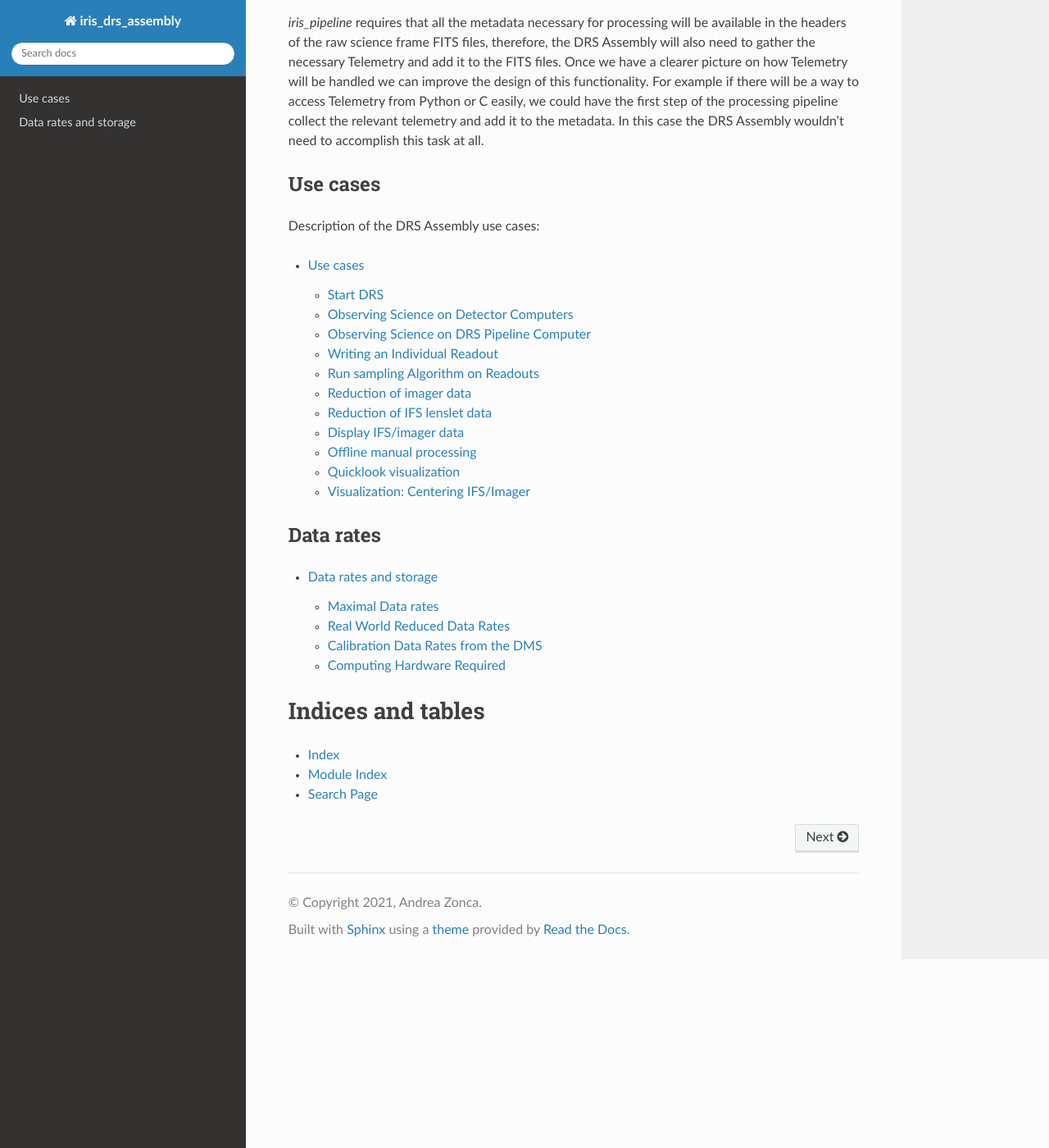
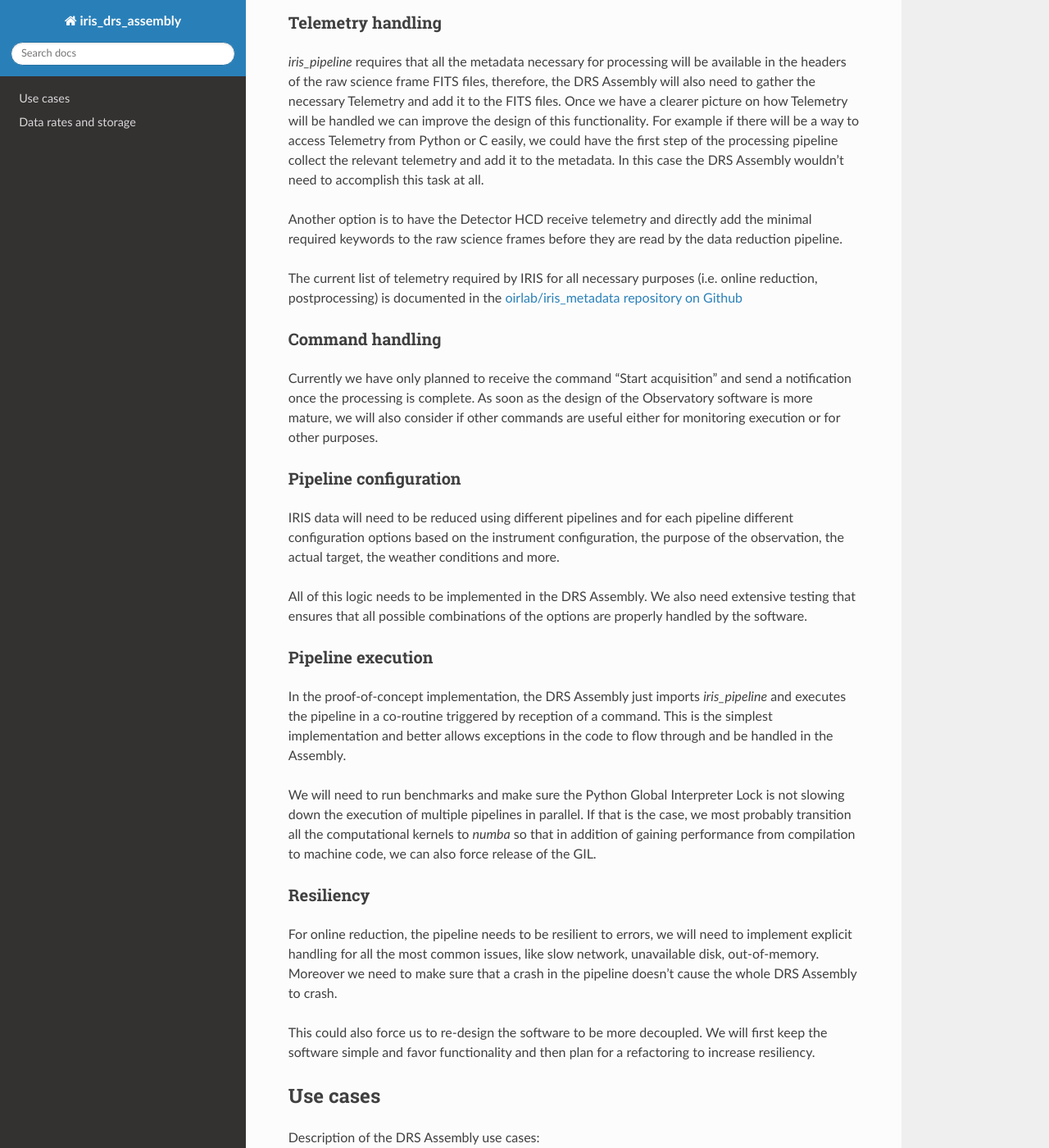
Before and after one commit to oirlab/iris_drs_assembly, a Sphinx documentation site: the page built from docs/index.rst, in a window 1280 px wide and 1400 px high, scrolled down 1668 px. Shown: the whole window at 82% size. Built offline with Sphinx 7.4.7 and the Read the Docs theme 2.0.0, drawn with Linux system fonts in a browser that asks for light colours; some of the changed text lies outside the part shown.

Commit message:
finalized design

```diff
--- a/docs/index.rst
+++ b/docs/index.rst
@@ -32,11 +32,44 @@
 
 We implemented a proof-of-concept DRS Assembly in Python relying on PyCSW in the `oirlab/iris_drs_assembly repository on Github <https://github.com/oirlab/iris_drs_assembly>`_, it is currently capable of accepting a command from a Scala component via CSW and then execute in a long-running co-routine a simple `iris_pipeline` pipeline for reducing an input raw science frame to a reduced frame. It currently doesn't handle telemetry or any configuration of the pipeline.
 
+Next let's focus on the major capabilities we need to add to the DRS Assembly:
+
 Telemetry handling
 ^^^^^^^^^^^^^^^^^^
 
 `iris_pipeline` requires that all the metadata necessary for processing will be available in the headers of the raw science frame FITS files, therefore, the DRS Assembly will also need to gather the necessary Telemetry and add it to the FITS files.
 Once we have a clearer picture on how Telemetry will be handled we can improve the design of this functionality. For example if there will be a way to access Telemetry from Python or C easily, we could have the first step of the processing pipeline collect the relevant telemetry and add it to the metadata. In this case the DRS Assembly wouldn't need to accomplish this task at all.
+
+Another option is to have the Detector HCD receive telemetry and directly add the minimal required keywords to the raw science frames before they are read by the data reduction pipeline.
+
+The current list of telemetry required by IRIS for all necessary purposes (i.e. online reduction, postprocessing) is documented in the `oirlab/iris_metadata repository on Github <https://github.com/oirlab/iris_metadata/>`_
+
+Command handling
+^^^^^^^^^^^^^^^^
+
+Currently we have only planned to receive the command "Start acquisition" and send a notification once the processing is complete.
+As soon as the design of the Observatory software is more mature, we will also consider if other commands are useful either for monitoring execution or for other purposes.
+
+Pipeline configuration
+^^^^^^^^^^^^^^^^^^^^^^
+
+IRIS data will need to be reduced using different pipelines and for each pipeline different configuration options based on the instrument configuration, the purpose of the observation, the actual target, the weather conditions and more.
+
+All of this logic needs to be implemented in the DRS Assembly. We also need extensive testing that ensures that all possible combinations of the options are properly handled by the software.
+
+Pipeline execution
+^^^^^^^^^^^^^^^^^^
+
+In the proof-of-concept implementation, the DRS Assembly just imports `iris_pipeline` and executes the pipeline in a co-routine triggered by reception of a command. This is the simplest implementation and better allows exceptions in the code to flow through and be handled in the Assembly.
+
+We will need to run benchmarks and make sure the Python Global Interpreter Lock is not slowing down the execution of multiple pipelines in parallel. If that is the case, we most probably transition all the computational kernels to `numba` so that in addition of gaining performance from compilation to machine code, we can also force release of the GIL.
+
+Resiliency
+^^^^^^^^^^
+
+For online reduction, the pipeline needs to be resilient to errors, we will need to implement explicit handling for all the most common issues, like slow network, unavailable disk, out-of-memory. Moreover we need to make sure that a crash in the pipeline doesn't cause the whole DRS Assembly to crash.
+
+This could also force us to re-design the software to be more decoupled. We will first keep the software simple and favor functionality and then plan for a refactoring to increase resiliency.
 
 Use cases
 ---------
```
